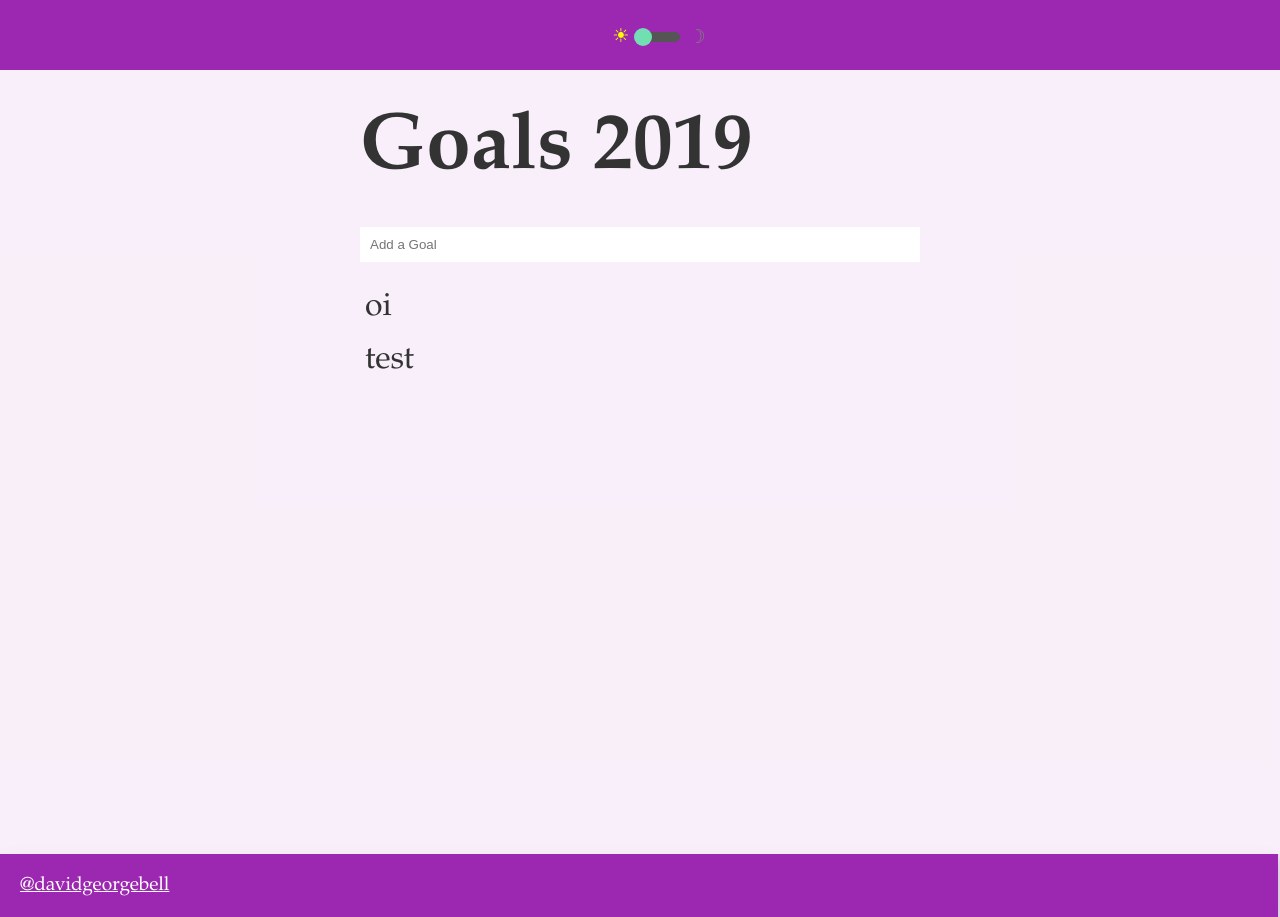
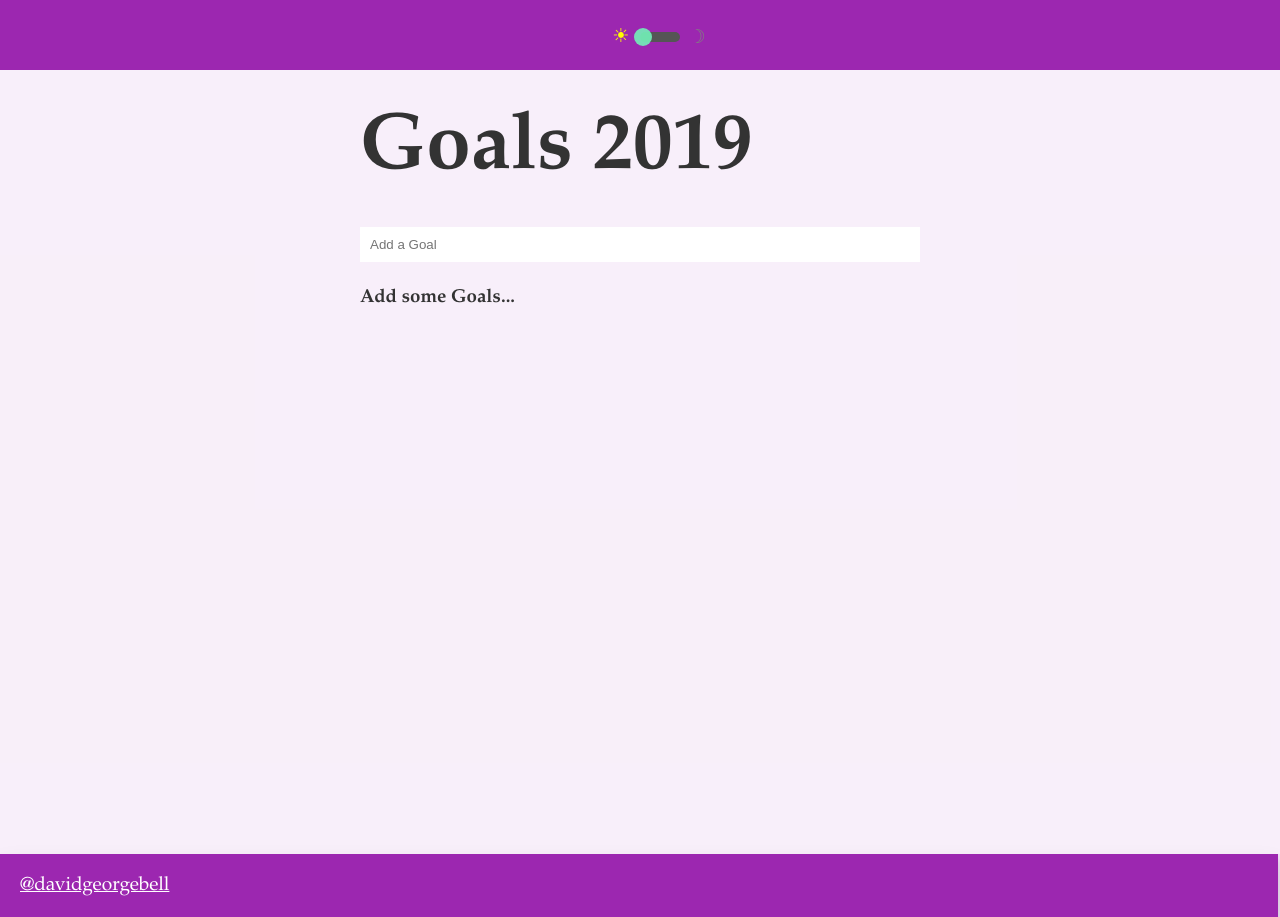
Before and after one commit to davidgeorgebell/Goals-2020, a React (Create React App) app: page / in a window 1280 px wide. Shown: the top 917 px of the page. Built offline with nearby package versions, Linux system fonts and the light colour scheme.

Commit message:
Removed dummy state

```diff
--- a/src/contexts/GoalContext.js
+++ b/src/contexts/GoalContext.js
@@ -4,16 +4,7 @@ import uuid from 'uuid/v1';
 export const GoalContext = createContext();
 
 const GoalContextProvider = (props) => {
-  const [goals, setGoals] = useState([
-    {
-      description: 'oi',
-      id: 1
-    },
-    {
-      description: 'test',
-      id: 2
-    }
-  ]);
+  const [goals, setGoals] = useState([]);
 
   const addGoal = (description) => {
     setGoals([...goals, { description, id: uuid() }]);
```
